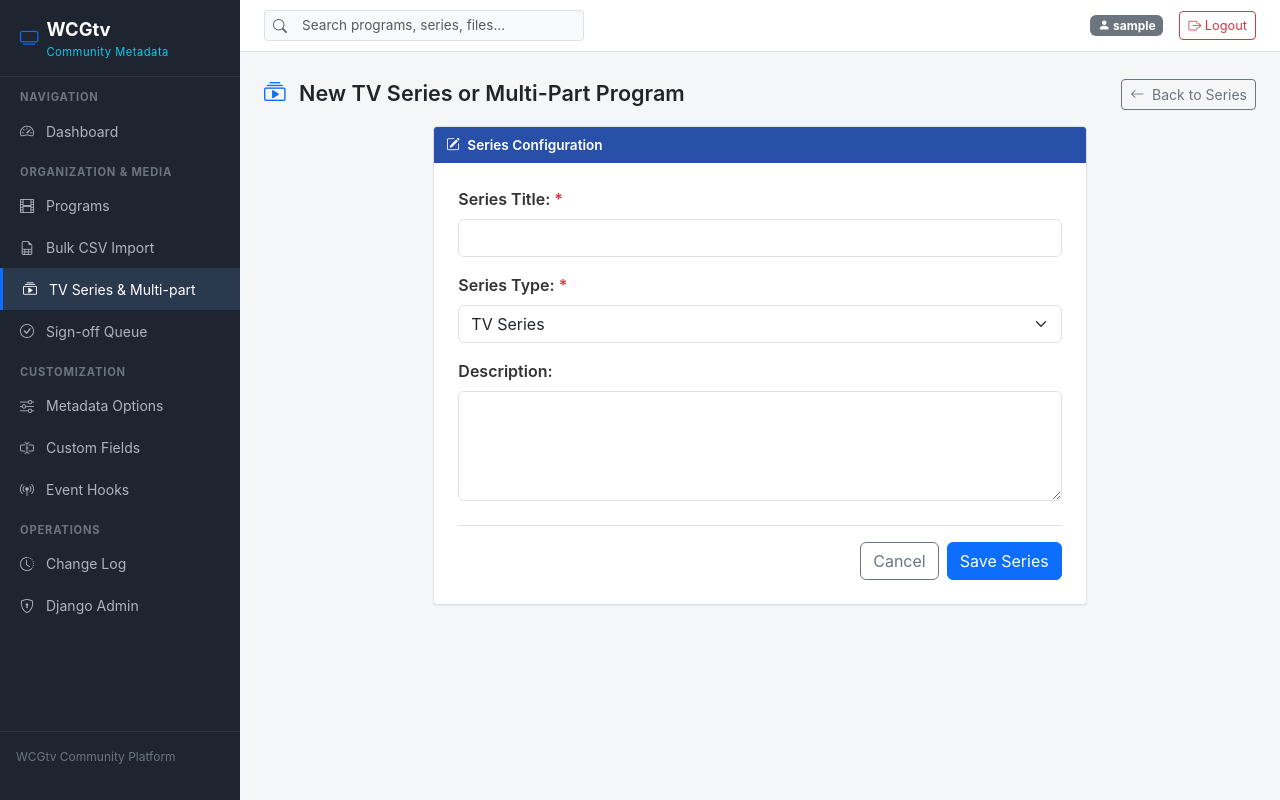
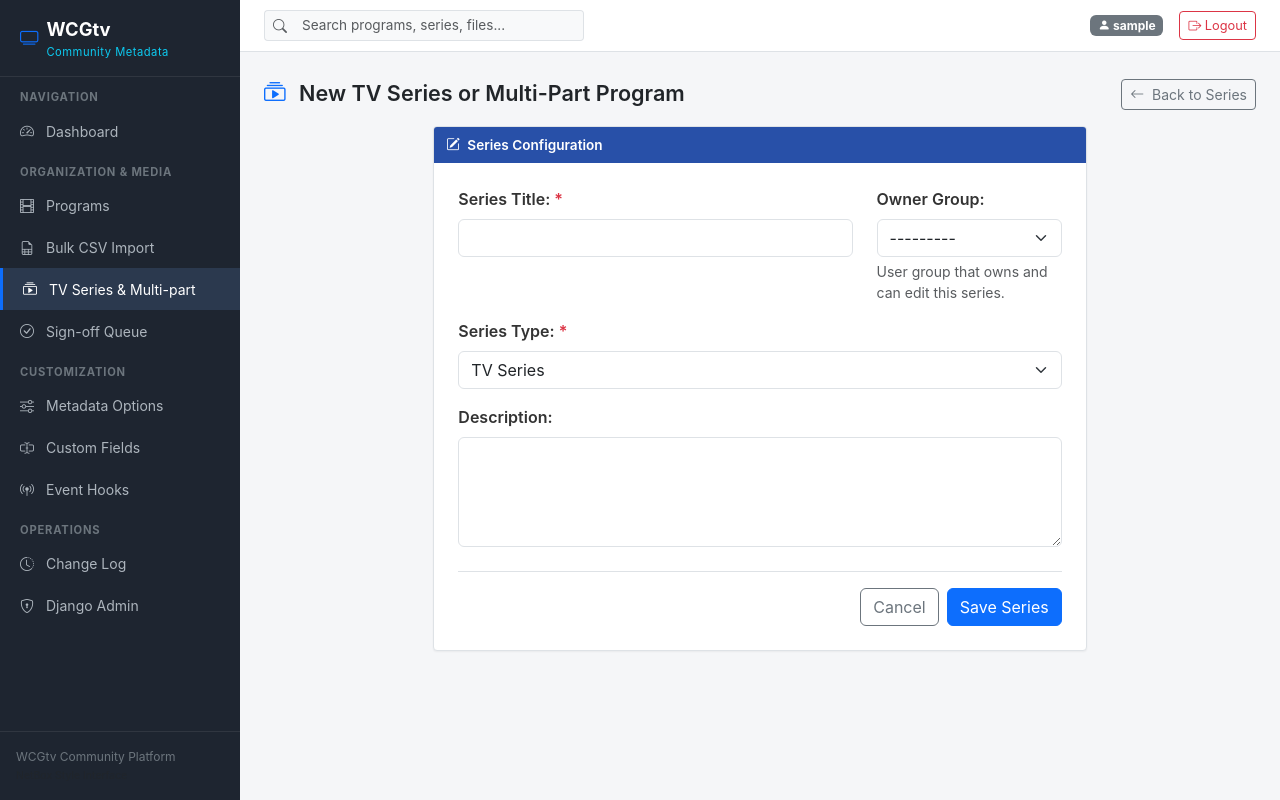
Before and after one commit to devdog1/tvProgram, a Django app: page /series/new/ in a window 1280 px wide. Run offline with Django 5.2, Linux system fonts and the light colour scheme; the visitor is signed in with stand-in values (Sample User, id 1); data that the repository does not hold is empty; some libraries are stand-ins or nearby versions.

Commit message:
Implement group ownership and view/edit permissions for programs and series
- Add owner_group ForeignKey to Program and Series models
- Grant edit permissions to any user belonging to the owner user group
- Automatically revert Program or Series status to draft and reset sign-off on edit
- Restrict default Program and Series listing views to user's owner groups unless user possesses view_all_programs or view_all_series permissions
- Filter Series selector in Program create/edit forms based on user visibility
- Add tests covering group ownership, list filtering, and review resets

Co-authored-by: devdog1 <10189540+devdog1@users.noreply.github.com>

```diff
--- a/programs/forms.py
+++ b/programs/forms.py
@@ -29,6 +29,7 @@ class ProgramForm(forms.ModelForm):
         model = Program
         fields = [
             "title",
+            "owner_group",
             "date_recorded",
             "expiry_date",
             "producer",
@@ -46,6 +47,7 @@ class ProgramForm(forms.ModelForm):
         ]
         widgets = {
             "title": forms.TextInput(attrs={"class": "form-control", "required": "required"}),
+            "owner_group": forms.Select(attrs={"class": "form-select"}),
             "date_recorded": forms.DateInput(attrs={"class": "form-control", "placeholder": "YYYY-MM-DD", "required": "required"}),
             "expiry_date": forms.DateInput(attrs={"class": "form-control", "placeholder": "YYYY-MM-DD"}),
             "producer": forms.TextInput(attrs={"class": "form-control", "required": "required"}),
@@ -58,8 +60,29 @@ class ProgramForm(forms.ModelForm):
             "comments": forms.TextInput(attrs={"class": "form-control", "maxlength": "255"}),
         }
 
-    def __init__(self, *args, **kwargs):
+    def __init__(self, *args, user=None, **kwargs):
         super().__init__(*args, **kwargs)
+        self.user = user
+
+        # Filter series selector to only show series visible to that user based on their permissions
+        from django.contrib.auth.models import Group
+        if user:
+            can_view_all_s = user.is_superuser or user.has_perm("programs.view_all_series")
+            if can_view_all_s:
+                self.fields["series"].queryset = Series.objects.all()
+            else:
+                user_groups = user.groups.all()
+                self.fields["series"].queryset = Series.objects.filter(owner_group__in=user_groups)
+
+            # Limit owner_group choices: if superuser or has view_all_programs, can choose any group;
+            # otherwise, only groups the user belongs to.
+            can_view_all_p = user.is_superuser or user.has_perm("programs.view_all_programs")
+            if can_view_all_p:
+                self.fields["owner_group"].queryset = Group.objects.all()
+            else:
+                self.fields["owner_group"].queryset = user.groups.all()
+                if not self.instance.pk and user.groups.exists():
+                    self.initial["owner_group"] = user.groups.first()
 
         # Populate Category dropdown
         cat_choices = [("", "-")] + [
@@ -126,12 +149,25 @@ class ProgramForm(forms.ModelForm):
 class SeriesForm(forms.ModelForm):
     class Meta:
         model = Series
-        fields = ["title", "series_type", "description"]
+        fields = ["title", "owner_group", "series_type", "description"]
         widgets = {
             "title": forms.TextInput(attrs={"class": "form-control", "required": "required"}),
+            "owner_group": forms.Select(attrs={"class": "form-select"}),
             "series_type": forms.Select(attrs={"class": "form-select"}),
             "description": forms.Textarea(attrs={"class": "form-control", "rows": 4}),
         }
+
+    def __init__(self, *args, user=None, **kwargs):
+        super().__init__(*args, **kwargs)
+        from django.contrib.auth.models import Group
+        if user:
+            can_view_all_s = user.is_superuser or user.has_perm("programs.view_all_series")
+            if can_view_all_s:
+                self.fields["owner_group"].queryset = Group.objects.all()
+            else:
+                self.fields["owner_group"].queryset = user.groups.all()
+                if not self.instance.pk and user.groups.exists():
+                    self.initial["owner_group"] = user.groups.first()
 
 
 class CustomFieldForm(forms.ModelForm):
--- a/programs/templates/programs/series_form.html
+++ b/programs/templates/programs/series_form.html
@@ -28,10 +28,19 @@
             <div class="alert alert-danger">{{ form.non_field_errors }}</div>
           {% endif %}
 
-          <div class="mb-3">
-            <label for="{{ form.title.id_for_label }}" class="form-label fw-semibold">Series Title: <span class="text-danger">*</span></label>
-            {{ form.title }}
-            {% if form.title.errors %}<div class="text-danger small">{{ form.title.errors }}</div>{% endif %}
+          <div class="row">
+            <div class="col-md-8 mb-3">
+              <label for="{{ form.title.id_for_label }}" class="form-label fw-semibold">Series Title: <span class="text-danger">*</span></label>
+              {{ form.title }}
+              {% if form.title.errors %}<div class="text-danger small">{{ form.title.errors }}</div>{% endif %}
+            </div>
+
+            <div class="col-md-4 mb-3">
+              <label for="{{ form.owner_group.id_for_label }}" class="form-label fw-semibold">Owner Group:</label>
+              {{ form.owner_group }}
+              <div class="form-text">User group that owns and can edit this series.</div>
+              {% if form.owner_group.errors %}<div class="text-danger small">{{ form.owner_group.errors }}</div>{% endif %}
+            </div>
           </div>
 
           <div class="mb-3">
--- a/programs/views.py
+++ b/programs/views.py
@@ -34,10 +34,13 @@ from .forms import (
 from .services import (
     log_change,
     can_edit_program,
+    can_edit_series,
     can_delete_program,
     can_sign_off,
     trigger_event_hooks,
     process_bulk_program_csv,
+    user_can_view_all_programs,
+    user_can_view_all_series,
 )
 
 
@@ -87,18 +90,15 @@ def dashboard_view(request):
 def program_list(request):
     """
     Optimized program listing view capable of handling many 10,000s of programs.
-    Uses database-level filtering, ordering, and server-side pagination with Paginator.
-    Supports comprehensive search and filter criteria:
-    - Text query `q` (matching title, producer, filename, comments, community, source code)
-    - Status filter
-    - Category filter
-    - Community filter
-    - Source code filter
-    - Date recorded range (date_from and date_to)
-    - Sorting by various fields
-    - Configurable page size (25, 50, 100, 200)
+    By default only shows programs that the user is a member of the owner user group,
+    unless the user has the 'view_all_programs' permission (or is superuser).
     """
-    qs = Program.objects.select_related("series", "created_by")
+    qs = Program.objects.select_related("series", "created_by", "owner_group")
+
+    if not user_can_view_all_programs(request.user):
+        user_groups = request.user.groups.all()
+        # Filter by owner_group in user's groups OR programs created by this user
+        qs = qs.filter(Q(owner_group__in=user_groups) | Q(created_by=request.user))
 
     q = request.GET.get("q", "").strip()
     status_filter = request.GET.get("status", "").strip()
@@ -179,10 +179,15 @@ def program_list(request):
     # Annotate only the current page's slice (e.g. 50 items instead of 100,000!)
     is_admin_or_editor = request.user.is_superuser or request.user.has_perm("programs.change_program")
     can_del_globally = request.user.is_superuser or request.user.has_perm("programs.delete_program")
+    user_groups_set = set(request.user.groups.values_list("id", flat=True))
     user_id = request.user.id
 
     for p in page_obj.object_list:
-        p.user_can_edit = is_admin_or_editor or (p.created_by_id == user_id)
+        p.user_can_edit = (
+            is_admin_or_editor
+            or (p.created_by_id == user_id)
+            or (p.owner_group_id and p.owner_group_id in user_groups_set)
+        )
         p.user_can_delete = can_del_globally
 
     categories = Category.objects.filter(is_enabled=True)
@@ -226,9 +231,17 @@ def program_list(request):
 @login_required
 def program_detail(request, pk):
     program = get_object_or_404(
-        Program.objects.select_related("series", "created_by", "signed_off_by").prefetch_related("attachments"),
+        Program.objects.select_related("series", "created_by", "signed_off_by", "owner_group").prefetch_related("attachments"),
         pk=pk,
     )
+
+    # Permission check for viewing: if not superuser / view_all_programs, must be in owner_group or creator
+    if not user_can_view_all_programs(request.user):
+        if not (
+            (program.owner_group and request.user.groups.filter(id=program.owner_group.id).exists())
+            or (program.created_by_id == request.user.id)
+        ):
+            raise PermissionDenied("You do not have permission to view this program.")
     user_can_edit = can_edit_program(request.user, program)
     user_can_delete = can_delete_program(request.user, program)
     user_can_approve = can_sign_off(request.user)
@@ -276,7 +289,7 @@ def program_create(request):
     active_custom_fields = CustomField.objects.filter(is_active=True, target_element="program")
 
     if request.method == "POST":
-        form = ProgramForm(request.POST)
+        form = ProgramForm(request.POST, user=request.user)
         if form.is_valid():
             program = form.save(commit=False)
             program.created_by = request.user
@@ -322,7 +335,7 @@ def program_create(request):
                 initial["series"] = series
             except Series.DoesNotExist:
                 pass
-        form = ProgramForm(initial=initial)
+        form = ProgramForm(initial=initial, user=request.user)
 
     custom_field_inputs = [
         {"field": cf, "value": cf.default_value or "", "file_url": ""}
@@ -349,9 +362,18 @@ def program_edit(request, pk):
     }
 
     if request.method == "POST":
-        form = ProgramForm(request.POST, instance=program)
+        form = ProgramForm(request.POST, instance=program, user=request.user)
         if form.is_valid():
-            updated_program = form.save()
+            # If there is an edit, move the program back to draft state,
+            # and have to redo the sign-off process
+            was_already_signed_off_or_pending = program.status != "draft"
+            updated_program = form.save(commit=False)
+            if was_already_signed_off_or_pending:
+                updated_program.status = "draft"
+                updated_program.signed_off_by = None
+                updated_program.signed_off_at = None
+                updated_program.sign_off_notes = f"Reset to draft on edit by {request.user.username}. Needs new sign-off."
+            updated_program.save()
 
             # Handle custom fields update
             changes_cf = {}
@@ -400,7 +422,7 @@ def program_edit(request, pk):
             messages.success(request, f"Program '{updated_program.title}' was updated successfully.")
             return redirect("program_detail", pk=updated_program.pk)
     else:
-        form = ProgramForm(instance=program)
+        form = ProgramForm(instance=program, user=request.user)
 
     custom_field_inputs = []
     for cf in active_custom_fields:
@@ -603,13 +625,23 @@ def program_delete_attachment(request, attachment_id):
 
 @login_required
 def series_list(request):
-    series = Series.objects.prefetch_related("episodes").select_related("created_by").all()
-    return render(request, "programs/series_list.html", {"series_list": series})
+    qs = Series.objects.prefetch_related("episodes").select_related("created_by", "owner_group")
+    if not user_can_view_all_series(request.user):
+        user_groups = request.user.groups.all()
+        qs = qs.filter(Q(owner_group__in=user_groups) | Q(created_by=request.user))
+    return render(request, "programs/series_list.html", {"series_list": qs})
 
 
 @login_required
 def series_detail(request, pk):
-    series = get_object_or_404(Series.objects.prefetch_related("episodes").select_related("created_by", "signed_off_by"), pk=pk)
+    series = get_object_or_404(Series.objects.prefetch_related("episodes").select_related("created_by", "signed_off_by", "owner_group"), pk=pk)
+    if not user_can_view_all_series(request.user):
+        if not (
+            (series.owner_group and request.user.groups.filter(id=series.owner_group.id).exists())
+            or (series.created_by_id == request.user.id)
+        ):
+            raise PermissionDenied("You do not have permission to view this series.")
+
     user_can_approve = can_sign_off(request.user)
 
     # Custom fields data for Series target element
@@ -639,7 +671,7 @@ def series_detail(request, pk):
 def series_create(request):
     active_custom_fields = CustomField.objects.filter(is_active=True, target_element="series")
     if request.method == "POST":
-        form = SeriesForm(request.POST)
+        form = SeriesForm(request.POST, user=request.user)
         if form.is_valid():
             series = form.save(commit=False)
             series.created_by = request.user
@@ -665,7 +697,7 @@ def series_create(request):
             messages.success(request, f"Series '{series.title}' created.")
             return redirect("series_detail", pk=series.pk)
     else:
-        form = SeriesForm()
+        form = SeriesForm(user=request.user)
 
     custom_field_inputs = [
         {"field": cf, "value": cf.default_value or "", "file_url": ""}
@@ -677,15 +709,27 @@ def series_create(request):
 @login_required
 def series_edit(request, pk):
     series = get_object_or_404(Series, pk=pk)
+    if not can_edit_series(request.user, series):
+        raise PermissionDenied("You do not have permission to edit this series.")
+
     active_custom_fields = CustomField.objects.filter(is_active=True, target_element="series")
     existing_values_map = {
         cfv.custom_field_id: cfv for cfv in series.custom_field_values.all()
     }
 
     if request.method == "POST":
-        form = SeriesForm(request.POST, instance=series)
+        form = SeriesForm(request.POST, instance=series, user=request.user)
         if form.is_valid():
-            s = form.save()
+            # If there is an edit, move the series back to draft state,
+            # and have to redo the sign-off process
+            was_already_signed_off_or_pending = series.status != "draft"
+            s = form.save(commit=False)
+            if was_already_signed_off_or_pending:
+                s.status = "draft"
+                s.signed_off_by = None
+                s.signed_off_at = None
+                s.sign_off_notes = f"Reset to draft on edit by {request.user.username}. Needs new sign-off."
+            s.save()
 
             # Handle series custom fields update
             changes_cf = {}
@@ -722,7 +766,7 @@ def series_edit(request, pk):
             messages.success(request, f"Series '{s.title}' updated.")
             return redirect("series_detail", pk=s.pk)
     else:
-        form = SeriesForm(instance=series)
+        form = SeriesForm(instance=series, user=request.user)
 
     custom_field_inputs = []
     for cf in active_custom_fields:
```
Also changed, not shown: programs/models.py (+25 -0 lines), programs/services.py (+37 -2 lines), programs/templates/programs/program_detail.html (+10 -0 lines), programs/templates/programs/program_form.html (+10 -1 lines), programs/templates/programs/program_list.html (+9 -1 lines), programs/templates/programs/series_detail.html (+10 -0 lines), programs/templates/programs/series_list.html (+8 -0 lines), programs/tests.py (+144 -0 lines), program_form_owner_group.png (added), program_list_owner_group.png (added), programs/migrations/0008_alter_program_options_alter_series_options_and_more.py (added).
